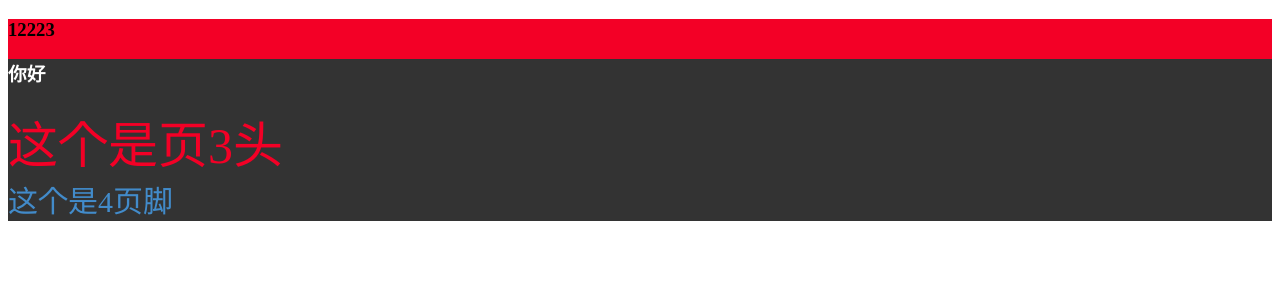
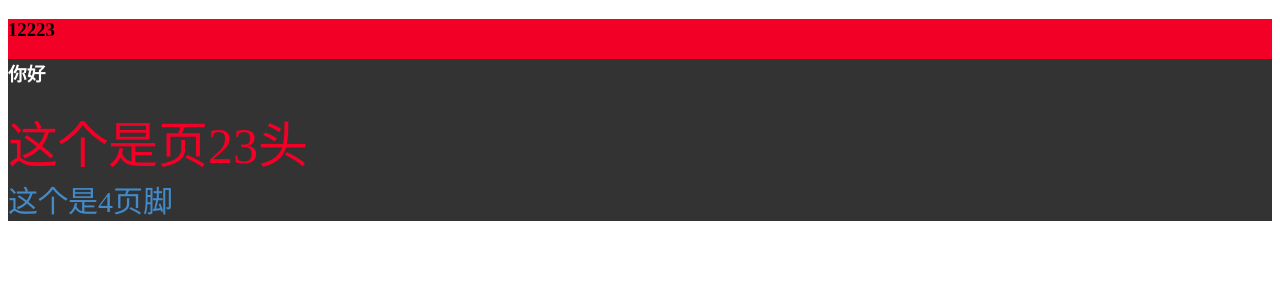
Before and after one commit to MonaSong/testWebpack, a Vue app in the folder webpack-study/: page /#/hello in a window 1280 px wide. Shown: the top 300 px of the page. Built offline with nearby package versions, Linux system fonts and the light colour scheme.

Commit message:
热更新

```diff
--- a/webpack-study/dev-server.js
+++ b/webpack-study/dev-server.js
@@ -25,8 +25,8 @@ compiler.plugin('compilation', function (compilation) {
     cb()
   })
 })
-var staticPath = path.posix.join('/', 'dist')
-app.use(staticPath, express.static('./dist'))
+var staticPath = path.posix.join('/', 'src')
+app.use(staticPath, express.static('./src'))
 
 app.use(express.static('dist'))
 // app.get('/', function (req, res) {
--- a/webpack-study/src/components/header.vue
+++ b/webpack-study/src/components/header.vue
@@ -9,7 +9,7 @@
     name: "header",
     data () {
       return {
-        header: '这个是页3头'
+        header: '这个是页23头'
       }
     }
   }
--- a/webpack-study/webpack.config.js
+++ b/webpack-study/webpack.config.js
@@ -19,6 +19,7 @@ module.exports = {
       test: /\.vue$/,
       loader: 'vue-loader',
       include: path.resolve(__dirname, 'src'),
+      exclude: path.resolve(__dirname, 'node_modules')
     },
     {
       test: /\.js$/,
```
